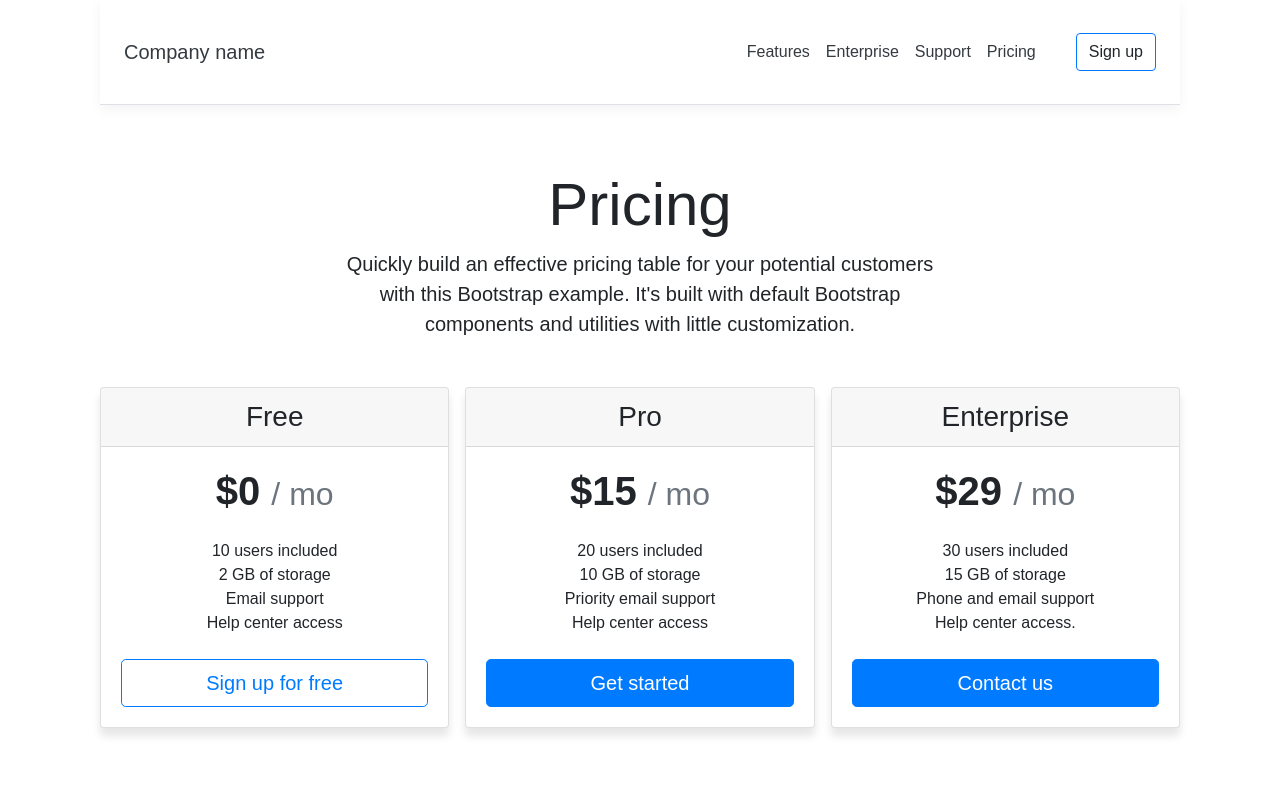
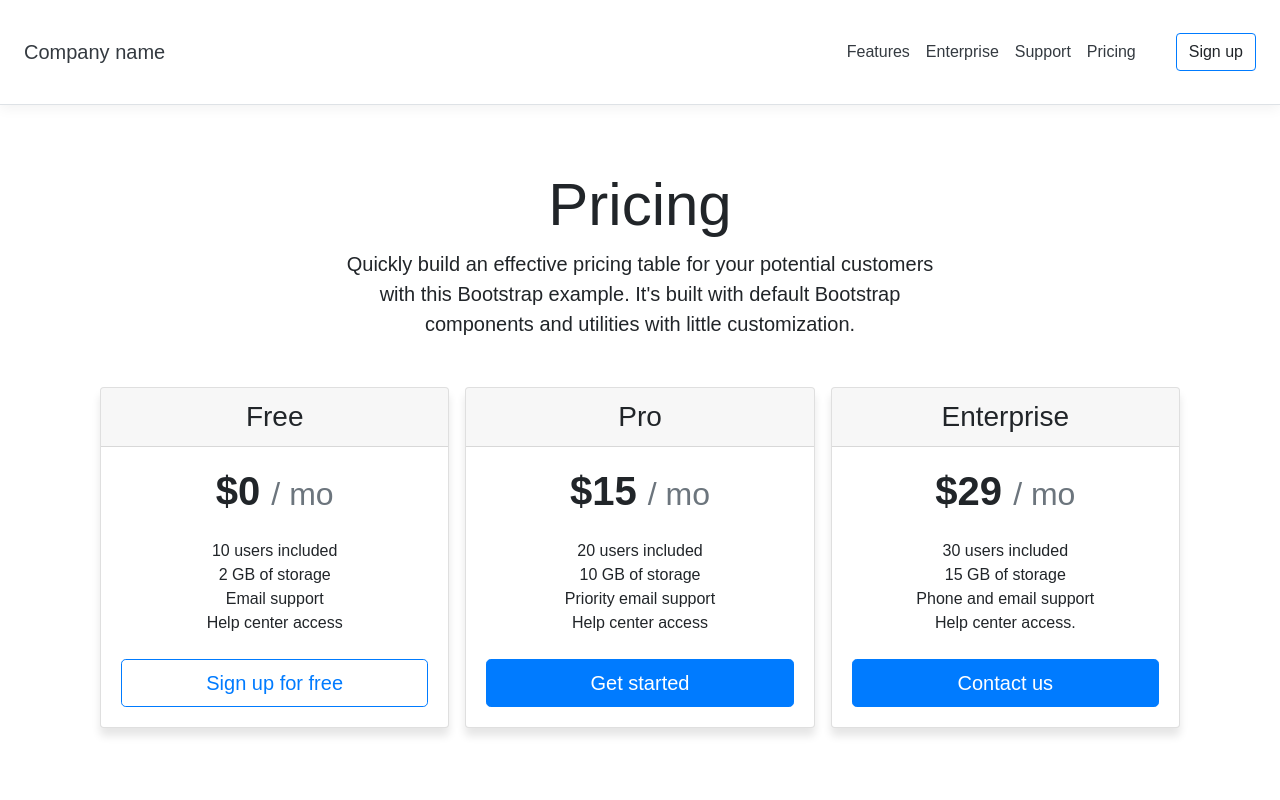
Before and after one commit to michaelabolmgren/bootstrap_mb, a plain HTML site: page michaela_bolmgren_bootstrap/index.html in a window 1280 px wide. Shown: the top 800 px of the page. Drawn offline with nearby package versions, Linux system fonts and the light colour scheme.

Commit message:
Update index.html

```diff
--- a/michaela_bolmgren_bootstrap/index.html
+++ b/michaela_bolmgren_bootstrap/index.html
@@ -17,10 +17,9 @@
 </head>
 
 <body>
-    <div class="container mx-auto">
 
         <!-- Navbar -->
-        <div class="container-fluid">
+        <div class="container-fluid px-0">
             <div class="d-flex flex-column flex-lg-row align-items-center p-4 mb-5 bg-white border-bottom menu">
                 <h5 class="text-dark my-0 mr-lg-auto">Company name</h5>
                 <nav class="mr-lg-2 my-3">
@@ -35,6 +34,7 @@
             </div>
         </div>
 
+    <div class="container mx-auto">
         <!-- Hero -->
         <div class="container hero mx-auto px-5 mb-5 pt-3">
             <h1 class="text-center h1-heading">Pricing</h1>
```
